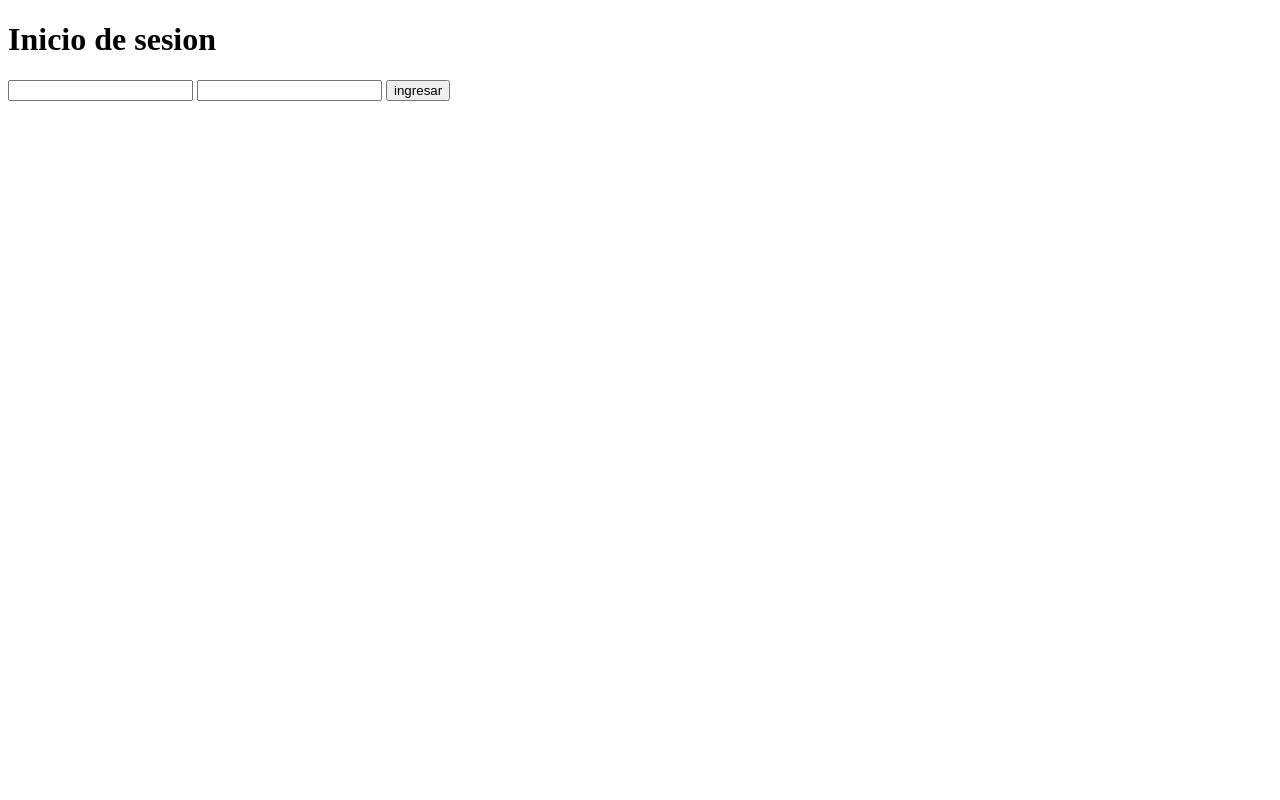
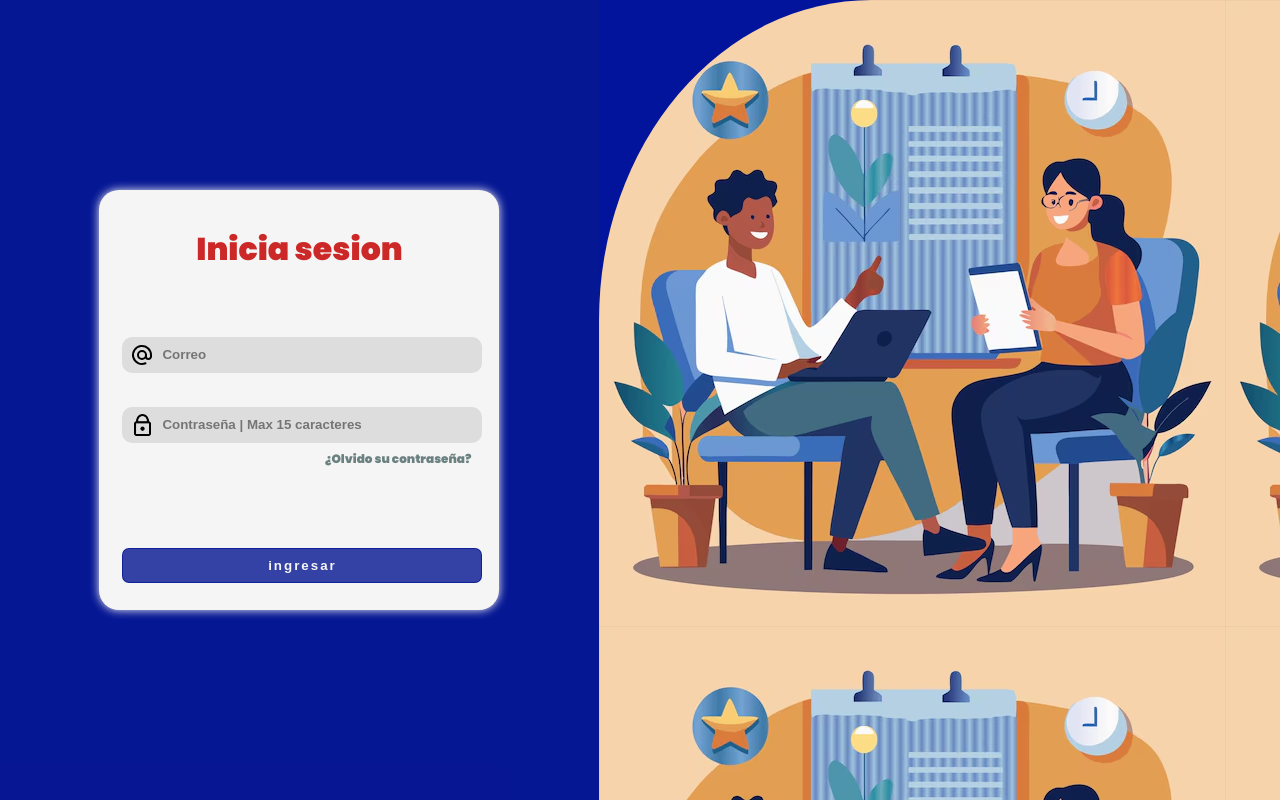
Before and after one commit to Gabrielgit04/servicio-comunitario, a PHP site: page /login/login.php in a window 1280 px wide. Run offline with PHP 8.4, Linux system fonts and the light colour scheme.

Commit message:
diseño del login, falta ajustarle unas cosas

```diff
--- a/views/assets/css/styles.css
+++ b/views/assets/css/styles.css
@@ -8,6 +8,7 @@ body{
 
 }
 
+/* registro y login estilos */
 .container{
     max-width: 100%;
     height: 100dvh;
@@ -70,7 +71,7 @@ body{
     border-radius: 10px;
     border: solid #DDDDDD;
     background-color: #DDDDDD;
-    text-indent: 30px;
+    text-indent: 35px;
     transition: al ease .2s;
     left: 23px;
     /* box-shadow: 0 0 6px darkslategray; */
@@ -134,7 +135,84 @@ body{
     font-weight: 600;
     letter-spacing: 2px;
 }
+/* hasta aca */
 
+/* aca empiezo con lo demas del login */
+.box-main{
+    display: flex;
+    background-color: rgba(2, 20, 155);
+}
+.first-box{
+    width: 700px;
+    height: 100dvh;
+    background-color:rgba(8, 24, 146, 0.807);
+    display: flex;
+    padding: 10px;
+    align-items: center;
+    justify-content: center;
+    flex-direction: column;
+}
+.first-box form{
+    width: 400px;
+    height: 420px;
+    background-color:whitesmoke;
+    border-radius: 20px;
+    box-shadow: 0 0 10px whitesmoke;
+    gap: 10px;
+}
+.first-box form header{
+    width: 100%;
+    padding: 10px;
+    text-align: center;
+    font-family: 'Poppins', Arial, Helvetica, sans-serif;
+    font-size: 21px;
+    color: rgba(199, 16, 16, 0.895);
+}
+article a{
+    width: fit-content;
+    height: fit-content;
+
+    font-size: 12px;
+    color: rgba(47, 79, 79, 0.697);
+    text-decoration: none;
+    transition: .3s;
+    font-family: 'Poppins',Arial, Helvetica, sans-serif;
+    margin-right: 28px;
+}
+article{
+    text-align: right;
+
+}
+.two-box{
+    width: 800px;
+    height: 100dvh;
+    background:url(../imgs/fondo-login.png);
+    border-radius: 40% 0 0 0;
+}
+
+.input_area,.input_password{
+    position: relative;
+    height:50px;
+    line-height: 50px;
+    margin: 20px 0 0px 0;
+    padding: 8px;
+}
+
+.ingresar{
+    height: 35px;
+    width: 90%;
+    transform: translateX(23px);
+    margin-top:80px;
+    border-radius: 7px;
+    border: 1px solid  rgba(8, 24, 146, 0.807);
+    background-color:  rgba(8, 24, 146, 0.807);
+    color: whitesmoke;
+    font-weight: 600;
+    letter-spacing: 2px;
+
+}
+
+/* hasta aca */
 
 @font-face {
     font-family: 'Poppins';
--- a/views/login/login.php
+++ b/views/login/login.php
@@ -3,18 +3,43 @@
 <head>
     <meta charset="UTF-8">
     <meta name="viewport" content="width=device-width, initial-scale=1.0">
+    <link rel="stylesheet" href="../assets/css/styles.css">
     <title>Inicia sesion</title>
 </head>
 <body>
-    <h1>Inicio de sesion</h1>
+    <main class="box-main">
 
-    <section>
+        <section class="first-box">
+
+
         <form action="/controller/login.php" method="post">
-            <input type="email" name="email_log">
-            <input type="password" name="passw_log">
-            <button>ingresar</button>
+            <header><h2>Inicia sesion</h2></header>
+            <div class="input_area">
+                <input type="email" name="email_log" id="user" class="entry" placeholder="Correo" minlength="3" maxlength="30"  title="Se permiten letras, numeros y guines bajos, y la longitud debe ser de 3 a 30 caracteres" required>
+                <div class="labelline"><span><img src="../assets/imgs/icons/at.svg" alt="icon"
+                            class="icon_user"></span></div>
+            </div>
+
+            <div class="input_password">
+                <input type="password" id="password" class="entry_pass" name="passw_log"
+                    placeholder="Contraseña | Max 15 caracteres" minlength="8" maxlength="15"  title="La contraseña debe contener: Al menos un letra minuscula, al menos un numero, al menos un caracter especial y de 8 a 15 caracteres." required >
+                <div class="labelline_pass"><span><img src="../assets/imgs/icons/icons8-lock-48.png" alt="icon"
+                            class="icon_lock"></span>
+                </div>
+            </div>
+            <article>
+                <a href="">¿Olvido su contraseña?</a>
+            </article>
+
+            <button class="ingresar">ingresar</button>
         </form>
         </section>
 
+        <section class="two-box">
+
+
+        </section>
+
+        </main>
 </body>
 </html>
```
Also changed, not shown: views/assets/imgs/fondo-login.png (added).
